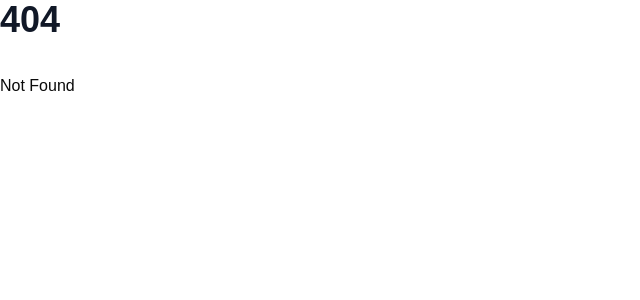
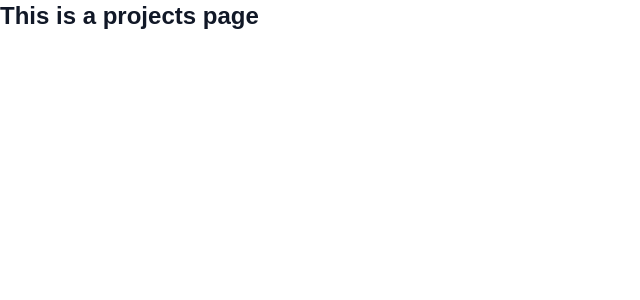
Before and after one commit to Tsuzat/tsuzat.com, a SvelteKit app: page /projects in a window 1280 px wide. Before the commit this address had no page. Shown: the top 300 px of the page, without its empty margins (0-640 px from the left). Built offline with nearby package versions, Linux system fonts and the light colour scheme.

Commit message:
add: blogs, projects and about pages

```diff
--- /dev/null
+++ b/src/routes/about/+page.svelte
@@ -0,0 +1 @@
+<h1 class="text-2xl font-bold">This is a about page</h1>
--- /dev/null
+++ b/src/routes/blogs/+page.svelte
@@ -0,0 +1 @@
+<h1 class="text-2xl font-bold">This is a blogs page</h1>
--- /dev/null
+++ b/src/routes/projects/+page.svelte
@@ -0,0 +1 @@
+<h1 class="text-2xl font-bold">This is a projects page</h1>
```
